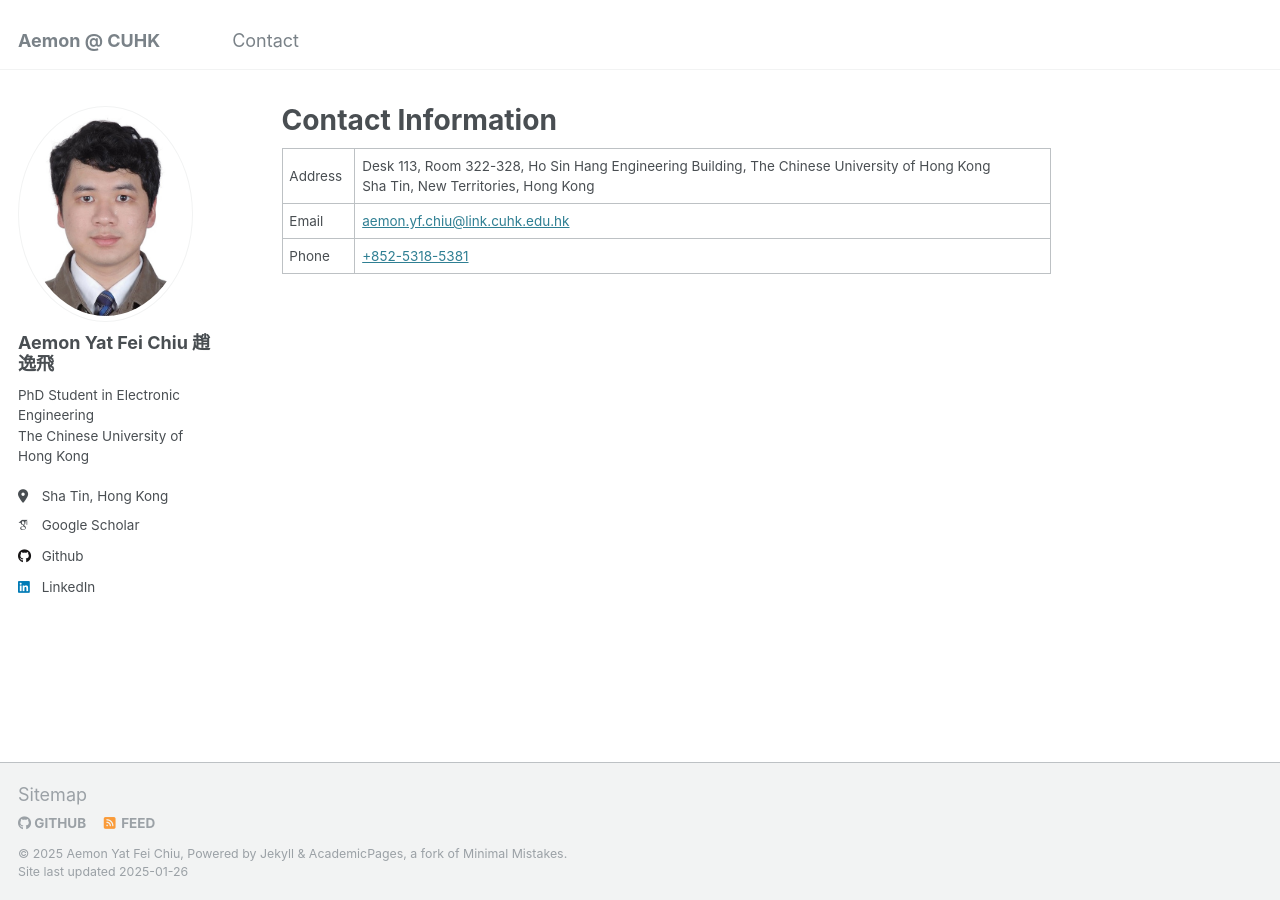
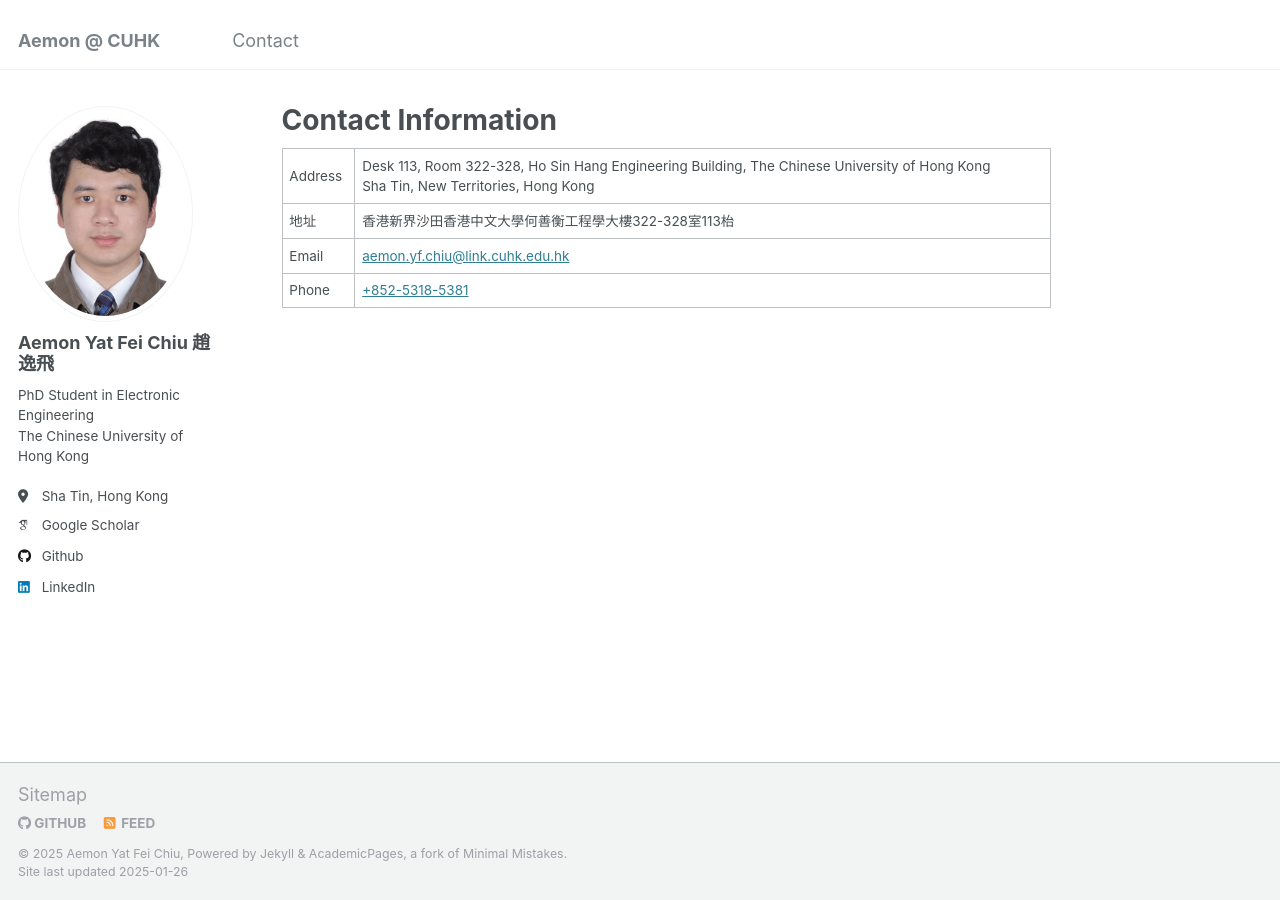
Before and after one commit to aemonyfchiu/aemonyfchiu.github.io, a Jekyll site: the page built from _pages/contact.md, in a window 1280 px wide. Built offline with Jekyll 4.4.1, drawn with Linux system fonts in a browser that asks for light colours; some web fonts are replaced; a script that is not in the unit is left out.

Commit message:
Update contact.md

```diff
--- a/_pages/contact.md
+++ b/_pages/contact.md
@@ -4,5 +4,6 @@ title: "Contact Information"
 author_profile: true
 ---
 |Address|Desk 113, Room 322-328, Ho Sin Hang Engineering Building, The Chinese University of Hong Kong<br>Sha Tin, New Territories, Hong Kong|
+|地址|香港新界沙田香港中文大學何善衡工程學大樓322-328室113枱|
 |Email|[aemon.yf.chiu@link.cuhk.edu.hk](mailto:aemon.yf.chiu@link.cuhk.edu.hk)|
 |Phone|[+852-5318-5381](tel:+85253185381)|
```
